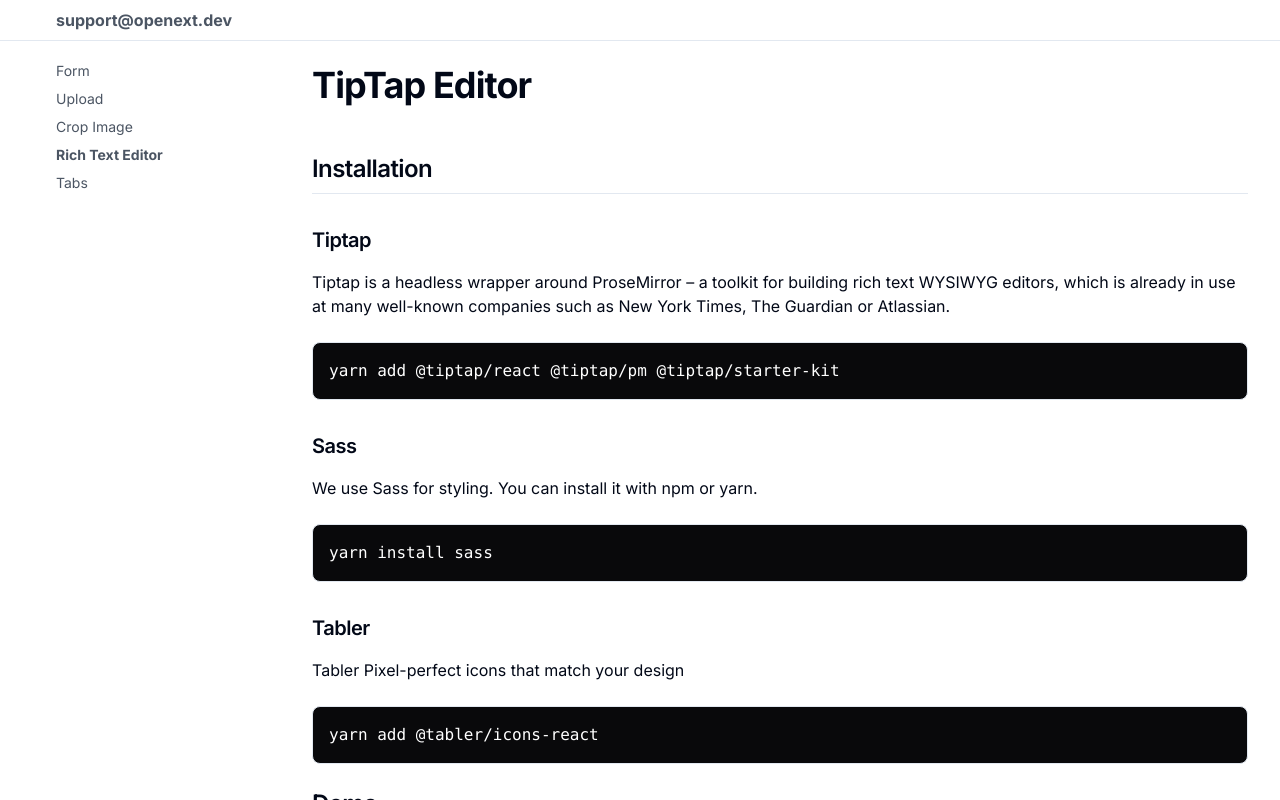
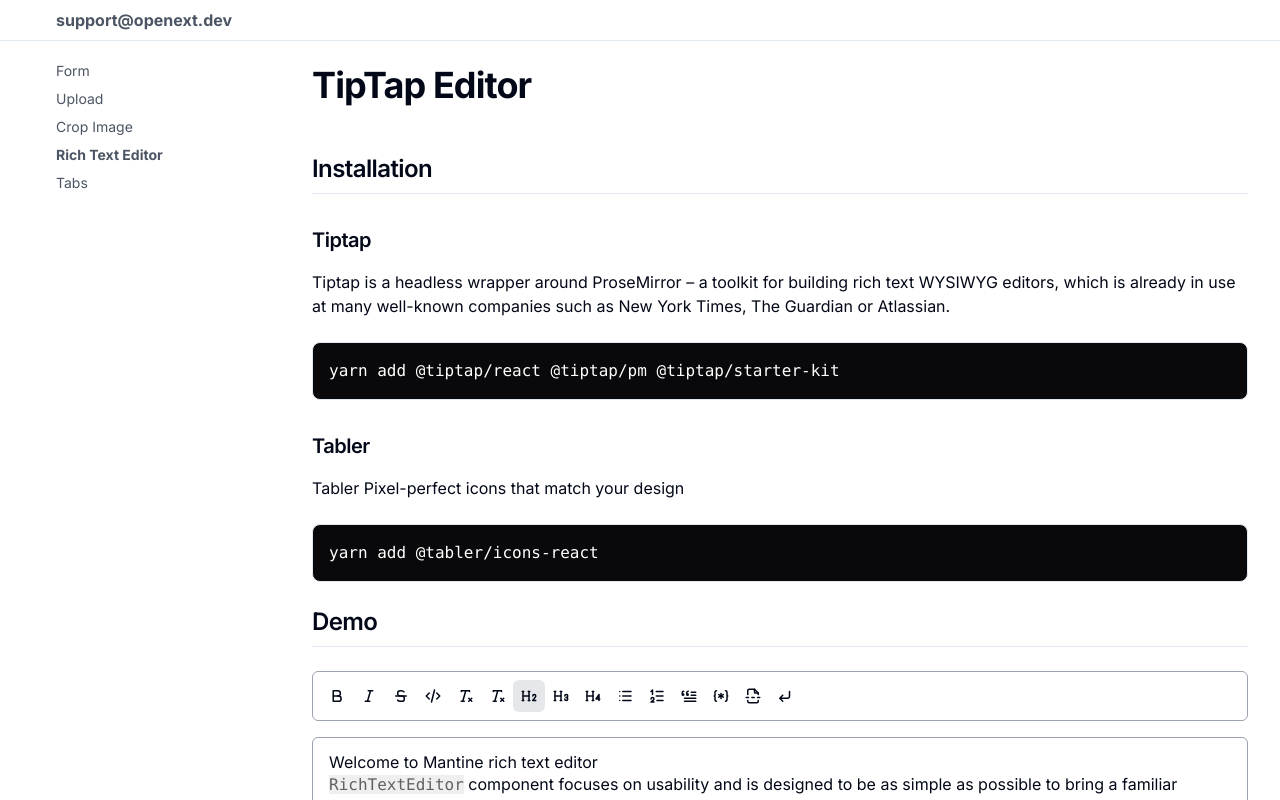
Before and after one commit to OpenExt-Labs/admin-panel-kit, a Next.js app: page /editor in a window 1280 px wide. Shown: the top 800 px of the page. Built offline with nearby package versions, Linux system fonts and the light colour scheme.

Commit message:
Update ui for tiptap

```diff
--- a/src/app/editor/page.tsx
+++ b/src/app/editor/page.tsx
@@ -15,12 +15,6 @@
         </p>
         <CodeFragment code={`yarn add @tiptap/react @tiptap/pm @tiptap/starter-kit`} />
 
-        <h3 className='font-heading mt-8 scroll-m-20 text-xl font-semibold tracking-tight'>Sass</h3>
-        <p className='mt-4 scroll-m-20'>
-          We use Sass for styling. You can install it with npm or yarn.
-        </p>
-        <CodeFragment code={`yarn install sass`} />
-
         <h3 className='font-heading mt-8 scroll-m-20 text-xl font-semibold tracking-tight'>Tabler</h3>
         <p className='mt-4 scroll-m-20'>
           Tabler Pixel-perfect icons that match your design
```
